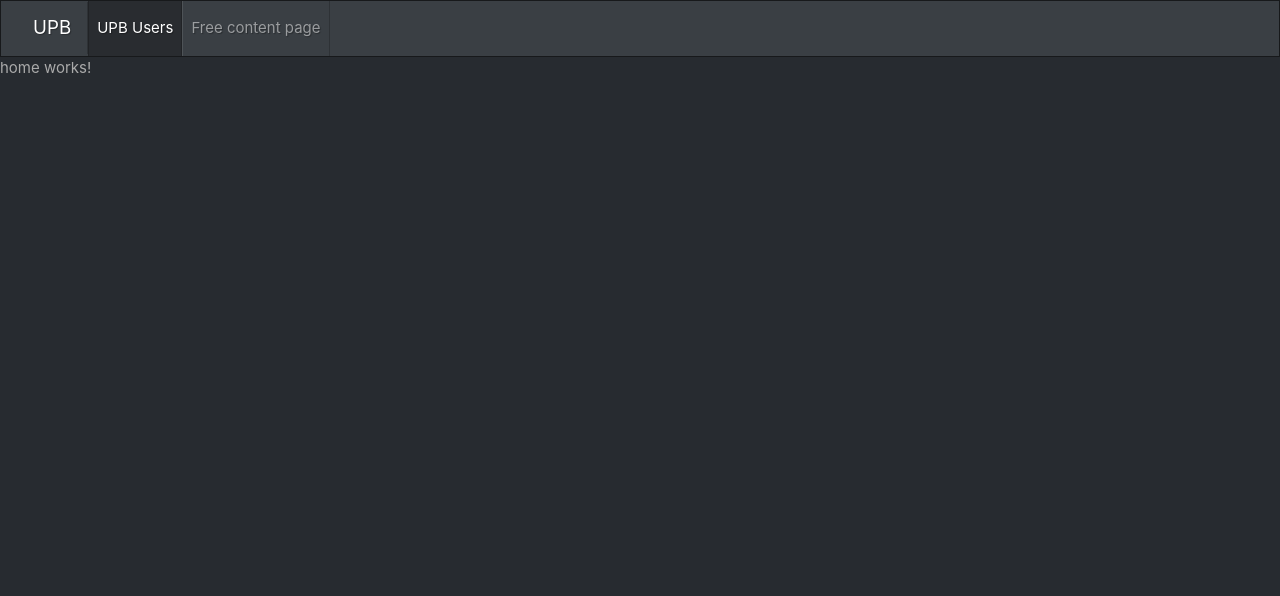
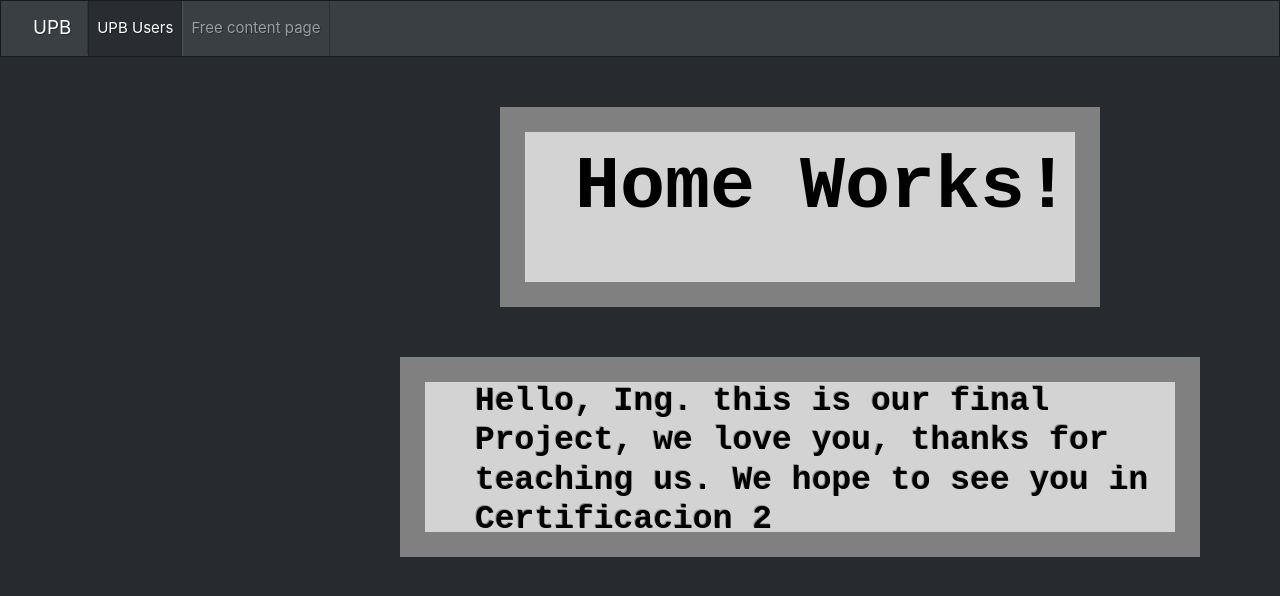
Before and after one commit to gobs84/SecondExam, an Angular app: page /home in a window 1280 px wide. Shown: the top 596 px of the page. Built offline with nearby package versions, Linux system fonts and the light colour scheme.

Commit message:
SE-002: Content in homepage

```diff
--- a/src/app/home/home.component.css
+++ b/src/app/home/home.component.css
@@ -0,0 +1,32 @@
+p.serif {
+    font-size: 500%;
+    font-family: "OCR A Std", monospace;
+    color: black;
+    font-weight: bold;
+    margin-left: 50px;
+}
+
+p.sif {
+    font-size: 33px;
+    font-family: "OCR A Std", monospace;
+    color: black;
+    font-weight: bold;
+    margin-left: 50px;
+}
+
+div {
+    margin-top: 50px;
+    margin-left: 500px;
+    background-color: lightgrey;
+    width: 600px;
+    height: 200px;
+    border: 25px solid gray;
+}
+h1 {
+    margin-top: 50px;
+    margin-left: 400px;
+    background-color: lightgrey;
+    width: 800px;
+    height: 200px;
+    border: 25px solid gray;
+}
--- a/src/app/home/home.component.html
+++ b/src/app/home/home.component.html
@@ -1,3 +1,2 @@
-<p>
-  home works!
-</p>
+<div><p class="serif">Home Works!</p></div>
+<h1><p class="sif">Hello, Ing. this is our final Project, we love you, thanks for teaching us. We hope to see you in Certificacion 2</p></h1>
```
